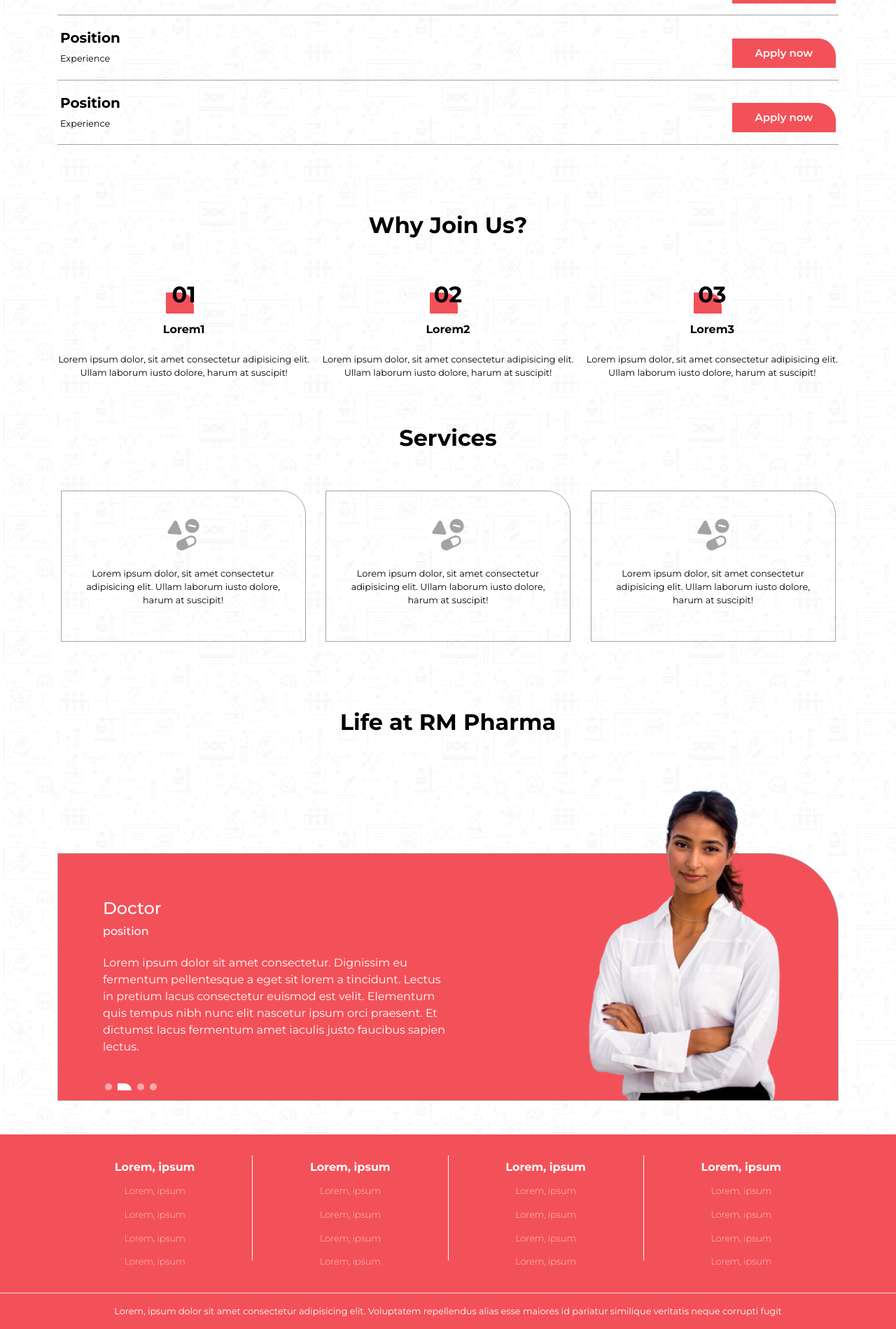
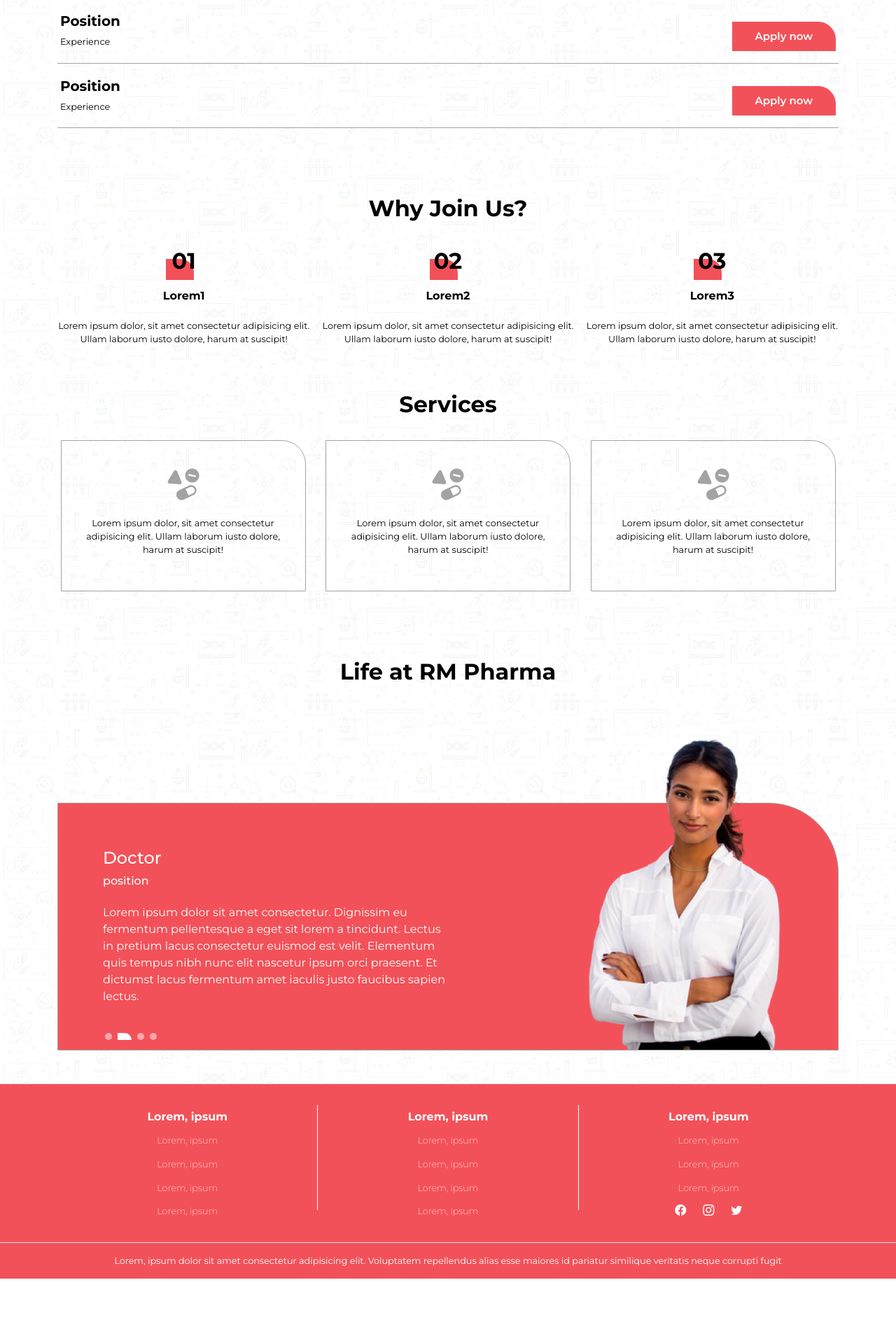
Before and after one commit to rajatsandeepsen/RM, a Next.js app in the folder rm-pharma/: page /careers in a window 1280 px wide. Shown: the part 872-2771 px from the top of the page at 70% size. After the commit the page ends 2699 px from the top, so only its background shows below. Built offline with nearby package versions, Linux system fonts and the light colour scheme.

Commit message:
fix: header and scroll behaviour

```diff
--- a/rm-pharma/src/components/footer.js
+++ b/rm-pharma/src/components/footer.js
@@ -29,16 +29,11 @@ const Footer = () => {
             <li><Link href="">Lorem, ipsum</Link></li>
             <li><Link href="">Lorem, ipsum</Link></li>
             <li><Link href="">Lorem, ipsum</Link></li>
-            <li><Link href="">Lorem, ipsum</Link></li>
-          </ul>
-          <ul>
-            <li>
-              Lorem, ipsum
+            <li className='d-flex gap-4 mt-auto'>
+              <Link className='text-white' href="www.facebook.com" ><i className="fs-6 bi bi-facebook"></i></Link>
+              <Link className='text-white' href="www.instagram.com" ><i className="fs-6 bi bi-instagram"></i></Link>
+              <Link className='text-white' href="www.twitter.com" ><i className="fs-6 bi bi-twitter"></i></Link>
             </li>
-            <li><Link href="">Lorem, ipsum</Link></li>
-            <li><Link href="">Lorem, ipsum</Link></li>
-            <li><Link href="">Lorem, ipsum</Link></li>
-            <li><Link href="">Lorem, ipsum</Link></li>
           </ul>
         </div>
 
--- a/rm-pharma/src/components/header.js
+++ b/rm-pharma/src/components/header.js
@@ -13,7 +13,7 @@ const Header = () => {
                 <Image src="/logo.png" alt="Logo" width={70} height={45} priority/>
             </a>
             <button className="navbar-toggler btn border-0" type="button" data-bs-toggle="collapse" data-bs-target="#navbarSupportedContent" aria-controls="navbarSupportedContent" aria-expanded="false">
-                <i className="bi bi-list theRed"></i>
+                <i className="bi bi-list theRed fs-3"></i>
             </button>
             <style jsx>{`
                 .navbar-toggler:focus {
@@ -28,9 +28,9 @@ const Header = () => {
                     <input type="search" placeholder="Search" />
                 </form>
                 <Button data={{text: "Home", link: "/", priority:""}} />
-                <Button data={{text: "About Us", link: "/aboutus", priority:""}} />
-                <Button data={{text: "Products", link: "/product", priority:""}} />
-                <Button data={{text: "Contact", link: "/contact", priority:"primary"}} />
+                <Button data={{text: "About Us", link: "/#aboutus", priority:""}} />
+                <Button data={{text: "Products", link: "/#products", priority:""}} />
+                <Button data={{text: "Contact", link: "/#contact", priority:"primary"}} />
 
 
                 </ul>
--- a/rm-pharma/src/pages/careers.js
+++ b/rm-pharma/src/pages/careers.js
@@ -26,7 +26,7 @@ export default function Home() {
             </div>
             </section>
 
-            <section className='container d-flex flex-column gap-5'>
+            <section className='container d-flex flex-column gap-3 gap-md-4'>
                 <div className='text-center px-5 d-flex flex-column gap-4'>
                     <h2 className='fw-bold'>Current Openings</h2>
                     <p className='fs-7 fw-normal'>Lorem ipsum dolor sit amet consectetur. Nisi nunc sagittis adipiscing ac massa ipsum faucibus at. Mauris sed non eget phasellus quis pulvinar gravida vitae. Eget congue dui ac tincidunt. Quisque metus tortor rhoncus suspendisse massa ac. Tristique sed tristique molestie eget vel vel mauris. </p>
@@ -38,7 +38,7 @@ export default function Home() {
                     <Apply data={{title: "Position", text: "Experience", id: "123456"}} />
                 </div>
             </section>
-            <section className='container d-flex flex-column gap-5'>
+            <section className='container d-flex flex-column gap-3 gap-md-4'>
                     <div className='text-center px-5 d-flex flex-column gap-4'>
                         <h2 className='fw-bold'>Why Join Us?</h2>
                     </div>
@@ -48,7 +48,7 @@ export default function Home() {
                         <Whyjoin data={{title: "Lorem3", number:"03", text:"Lorem ipsum dolor, sit amet consectetur adipisicing elit. Ullam laborum iusto dolore, harum at suscipit!" }} />
                     </div>
             </section>
-            <section className='container d-flex flex-column gap-5'>
+            <section className='container d-flex flex-column gap-3 gap-md-4'>
                     <div className='text-center px-5 d-flex flex-column gap-4'>
                         <h2 className='fw-bold'>Services</h2>
                     </div>
--- a/rm-pharma/src/styles/globals.scss
+++ b/rm-pharma/src/styles/globals.scss
@@ -57,6 +57,10 @@
   box-sizing: border-box;
   padding: 0;
   margin: 0;
+}
+
+html {
+  scroll-behavior: smooth;
 }
 
 html,
```
Also changed, not shown: rm-pharma/src/pages/index.js (+3 -5 lines).
